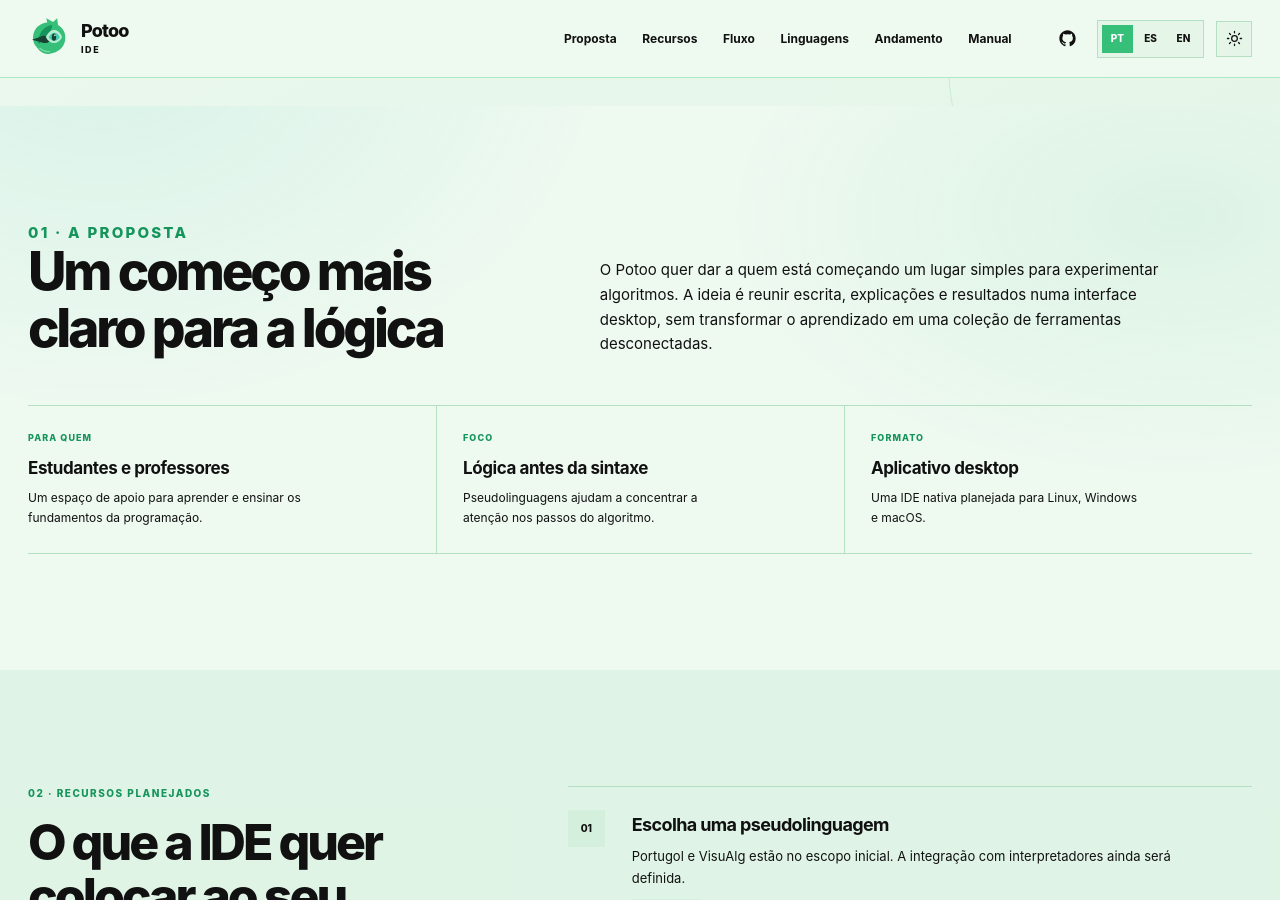
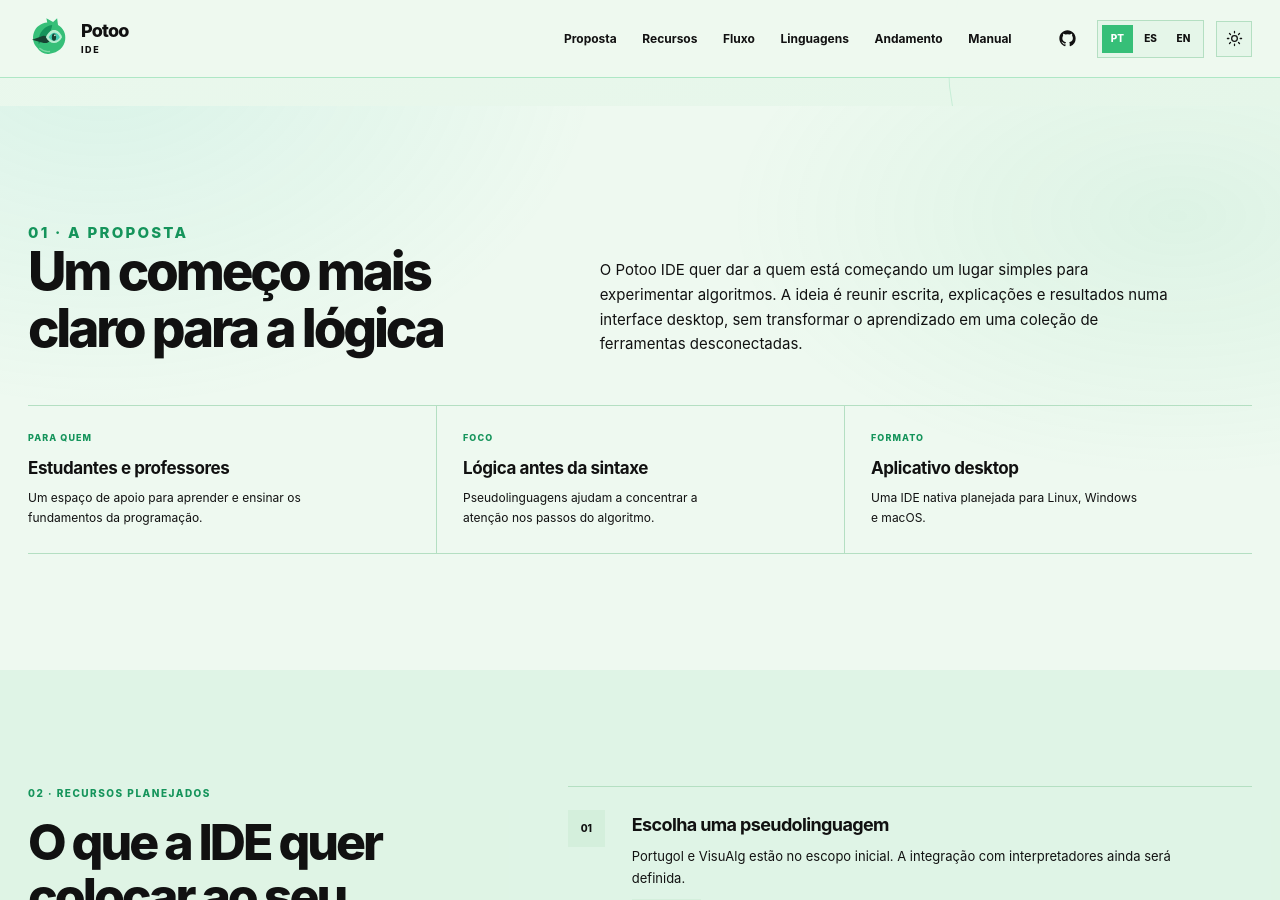
Before and after one commit to diegopn/potoo-site, a Jekyll site: the page built from index.html, in a window 1280 px wide and 900 px high, scrolled down 715 px. Built offline with Jekyll 4.4.1, drawn with Linux system fonts in a browser that asks for light colours; some of the changed text lies outside the part shown.

Commit message:
Use Potoo IDE consistently in site copy

```diff
--- a/en/index.html
+++ b/en/index.html
@@ -49,7 +49,7 @@
       <div class="wrap">
         <div class="split-heading">
           <div><p class="kicker">01 · The idea</p><h2>A clearer start to programming logic</h2></div>
-          <p>Potoo aims to give beginners a simple place to experiment with algorithms. The idea is to bring writing, explanations and results into a desktop interface, without turning learning into a collection of disconnected tools.</p>
+          <p>Potoo IDE aims to give beginners a simple place to experiment with algorithms. The idea is to bring writing, explanations and results into a desktop interface, without turning learning into a collection of disconnected tools.</p>
         </div>
         <div class="fact-strip">
           <article><small>For</small><strong>Students and teachers</strong><p>A place to support learning and teaching the foundations of programming.</p></article>
@@ -81,7 +81,7 @@
           <div class="section-heading">
             <p class="kicker">03 · How it could work</p>
             <h2>Four steps to explore an idea</h2>
-            <p>This flow describes the experience Potoo is aiming for, not features available today.</p>
+            <p>This flow describes the experience Potoo IDE is aiming for, not features available today.</p>
           </div>
           <figure class="workflow-illustration">
             <img src="{{ '/src/assets/images/logic-classroom.png' | relative_url }}" alt="A teacher and student explore a flowchart together on a laptop." width="1536" height="1024" loading="lazy" decoding="async">
@@ -116,7 +116,7 @@
       <div class="wrap roadmap">
         <div class="roadmap-intro">
           <p class="kicker">05 · Progress</p>
-          <h2>Potoo is just getting started</h2>
+          <h2>Potoo IDE is just getting started</h2>
           <p>The current foundation opens a welcome window. The editor and pseudocode integrations still need to be built.</p>
         </div>
         <div class="roadmap-list">
--- a/en/manual/index.html
+++ b/en/manual/index.html
@@ -33,7 +33,7 @@
       <aside class="manual-toc" aria-label="Contents of this manual">
         <h2>In this guide</h2>
         <ol>
-          <li><a href="#sobre">What is Potoo?</a></li>
+          <li><a href="#sobre">What is Potoo IDE?</a></li>
           <li><a href="#estado">Current status</a></li>
           <li><a href="#fluxo">Planned workflow</a></li>
           <li><a href="#linguagens">Languages</a></li>
@@ -119,7 +119,7 @@
         <section class="faq" id="perguntas">
           <p class="kicker">08 · FAQ</p>
           <h2>Common questions</h2>
-          <details><summary>Can I write programs in Potoo IDE yet?</summary><p>Not yet. Potoo currently opens a welcome window; the editor and algorithm execution are in development.</p></details>
+          <details><summary>Can I write programs in Potoo IDE yet?</summary><p>Not yet. Potoo IDE currently opens a welcome window; the editor and algorithm execution are in development.</p></details>
           <details><summary>Which pseudocode languages already work?</summary><p>None is integrated at this stage. Portugol and VisuAlg are in the initial scope; PSeInt and Linotte are under evaluation.</p></details>
           <details><summary>When will the app be ready?</summary><p>The project is still in development and has no announced release date.</p></details>
         </section>
--- a/es/index.html
+++ b/es/index.html
@@ -49,7 +49,7 @@
       <div class="wrap">
         <div class="split-heading">
           <div><p class="kicker">01 · La propuesta</p><h2>Un comienzo más claro para la lógica</h2></div>
-          <p>Potoo quiere dar a quienes empiezan un lugar sencillo para experimentar con algoritmos. La idea es reunir escritura, explicaciones y resultados en una interfaz de escritorio, sin convertir el aprendizaje en un conjunto de herramientas desconectadas.</p>
+          <p>Potoo IDE quiere dar a quienes empiezan un lugar sencillo para experimentar con algoritmos. La idea es reunir escritura, explicaciones y resultados en una interfaz de escritorio, sin convertir el aprendizaje en un conjunto de herramientas desconectadas.</p>
         </div>
         <div class="fact-strip">
           <article><small>Para quién</small><strong>Estudiantes y docentes</strong><p>Un espacio de apoyo para aprender y enseñar los fundamentos de la programación.</p></article>
@@ -81,7 +81,7 @@
           <div class="section-heading">
             <p class="kicker">03 · Cómo podría funcionar</p>
             <h2>Cuatro pasos para explorar una idea</h2>
-            <p>Este flujo describe la experiencia que Potoo busca ofrecer, no funciones disponibles hoy.</p>
+            <p>Este flujo describe la experiencia que Potoo IDE busca ofrecer, no funciones disponibles hoy.</p>
           </div>
           <figure class="workflow-illustration">
             <img src="{{ '/src/assets/images/logic-classroom.png' | relative_url }}" alt="Un docente y una estudiante exploran juntos un diagrama de flujo en una computadora portátil." width="1536" height="1024" loading="lazy" decoding="async">
@@ -116,7 +116,7 @@
       <div class="wrap roadmap">
         <div class="roadmap-intro">
           <p class="kicker">05 · Avances</p>
-          <h2>Potoo está dando sus primeros pasos</h2>
+          <h2>Potoo IDE está dando sus primeros pasos</h2>
           <p>La base actual abre una ventana de bienvenida. Aún hay que construir el editor y las integraciones de pseudolenguajes.</p>
         </div>
         <div class="roadmap-list">
--- a/es/manual/index.html
+++ b/es/manual/index.html
@@ -33,7 +33,7 @@
       <aside class="manual-toc" aria-label="Contenido de este manual">
         <h2>En esta guía</h2>
         <ol>
-          <li><a href="#sobre">¿Qué es Potoo?</a></li>
+          <li><a href="#sobre">¿Qué es Potoo IDE?</a></li>
           <li><a href="#estado">Estado actual</a></li>
           <li><a href="#fluxo">Flujo previsto</a></li>
           <li><a href="#linguagens">Lenguajes</a></li>
@@ -119,7 +119,7 @@
         <section class="faq" id="perguntas">
           <p class="kicker">08 · Preguntas frecuentes</p>
           <h2>Dudas comunes</h2>
-          <details><summary>¿Ya puedo programar en Potoo IDE?</summary><p>Aún no. Por ahora, Potoo abre una ventana de bienvenida; el editor y la ejecución de algoritmos están en desarrollo.</p></details>
+          <details><summary>¿Ya puedo programar en Potoo IDE?</summary><p>Aún no. Por ahora, Potoo IDE abre una ventana de bienvenida; el editor y la ejecución de algoritmos están en desarrollo.</p></details>
           <details><summary>¿Qué pseudolenguajes ya funcionan?</summary><p>Ninguno está integrado en esta etapa. Portugol y VisuAlg forman parte del alcance inicial; PSeInt y Linotte siguen en evaluación.</p></details>
           <details><summary>¿Cuándo estará lista la aplicación?</summary><p>El proyecto continúa en desarrollo y todavía no ha anunciado una fecha de lanzamiento.</p></details>
         </section>
--- a/index.html
+++ b/index.html
@@ -52,7 +52,7 @@
             <p class="kicker">01 · A proposta</p>
             <h2>Um começo mais claro para a lógica</h2>
           </div>
-          <p>O Potoo quer dar a quem está começando um lugar simples para experimentar algoritmos. A ideia é reunir escrita, explicações e resultados numa interface desktop, sem transformar o aprendizado em uma coleção de ferramentas desconectadas.</p>
+          <p>O Potoo IDE quer dar a quem está começando um lugar simples para experimentar algoritmos. A ideia é reunir escrita, explicações e resultados numa interface desktop, sem transformar o aprendizado em uma coleção de ferramentas desconectadas.</p>
         </div>
         <div class="fact-strip">
           <article><small>Para quem</small><strong>Estudantes e professores</strong><p>Um espaço de apoio para aprender e ensinar os fundamentos da programação.</p></article>
@@ -131,7 +131,7 @@
       <div class="wrap roadmap">
         <div class="roadmap-intro">
           <p class="kicker">05 · Andamento</p>
-          <h2>O Potoo está nos primeiros passos</h2>
+          <h2>O Potoo IDE está nos primeiros passos</h2>
           <p>A base abre uma janela de boas-vindas. O editor e a integração das pseudolinguagens ainda serão construídos.</p>
         </div>
         <div class="roadmap-list">
--- a/manual/index.html
+++ b/manual/index.html
@@ -33,7 +33,7 @@
       <aside class="manual-toc" aria-label="Conteúdo deste manual">
         <h2>Neste guia</h2>
         <ol>
-          <li><a href="#sobre">O que é o Potoo</a></li>
+          <li><a href="#sobre">O que é o Potoo IDE</a></li>
           <li><a href="#estado">Estado atual</a></li>
           <li><a href="#fluxo">Fluxo previsto</a></li>
           <li><a href="#linguagens">Linguagens</a></li>
```
Also changed, not shown: README.md.
